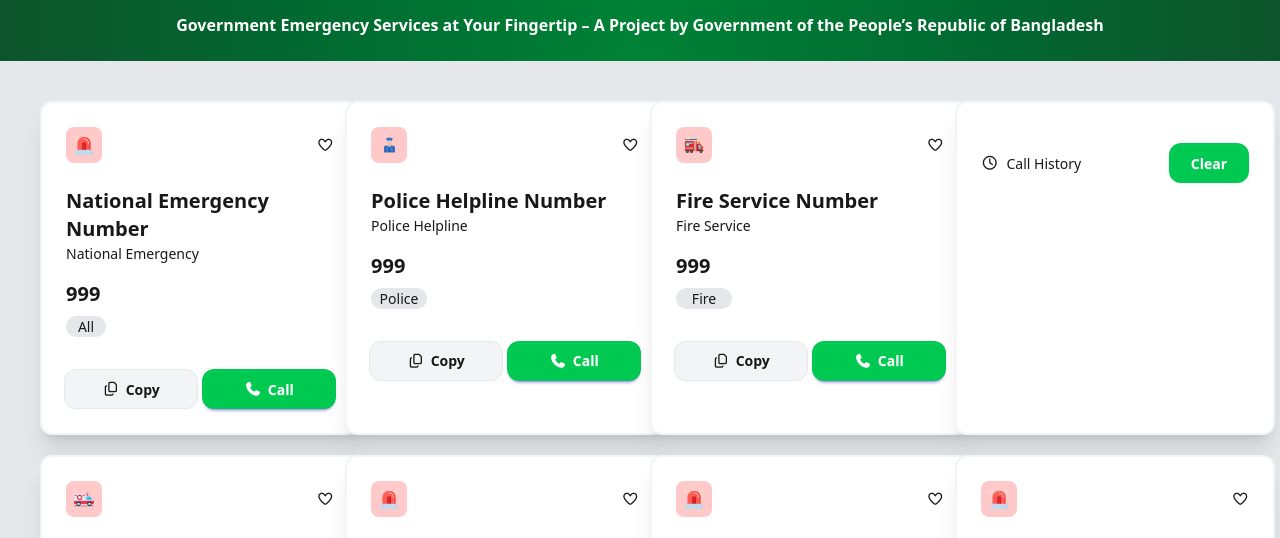
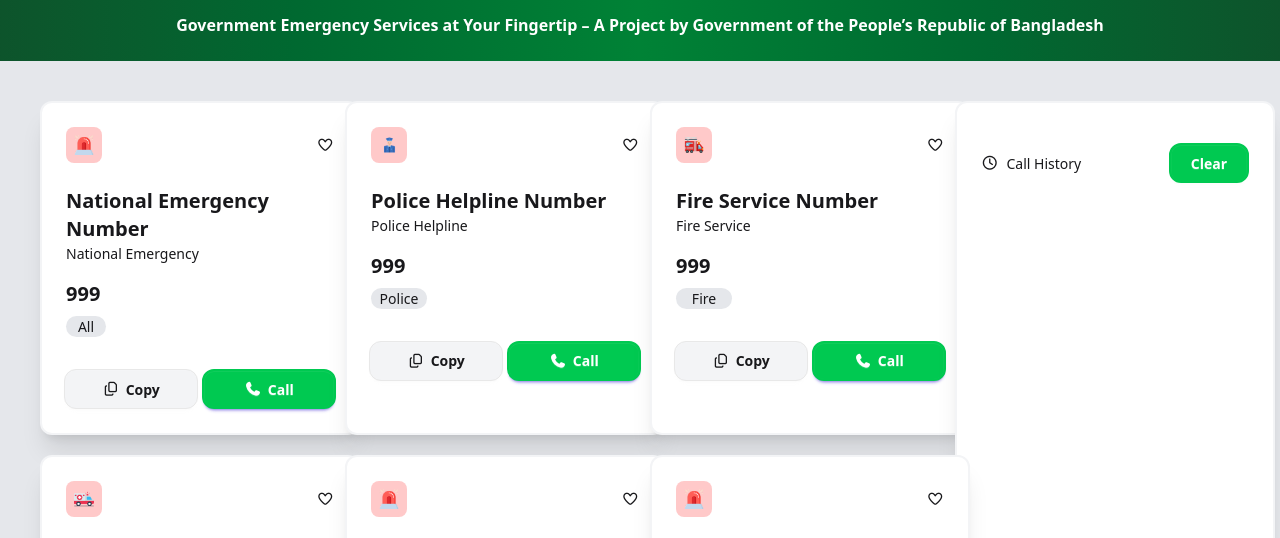
Before and after one commit to MSabbirHossen/Emergency_Hotline_Assignment, a plain HTML site: page index.html in a window 1280 px wide. Shown: the part 215-753 px from the top of the page. Drawn offline with nearby package versions, Linux system fonts and the light colour scheme; a web font is replaced by a local one.

```diff
--- a/index.html
+++ b/index.html
@@ -188,7 +188,7 @@
 
       <!-- Call History -->
       <div
-        class="card card-lg card-body w-80 order-10 sm:order-4 bg-white border-2 border-gray-100 rounded-xl shadow-xl"
+        class="card card-lg card-body w-80 row-span-3 order-10 sm:order-4 bg-white border-2 border-gray-100 rounded-xl shadow-xl"
       >
         <div class="flex justify-between items-center">
           <div class="flex justify-between items-center gap-2">
```
